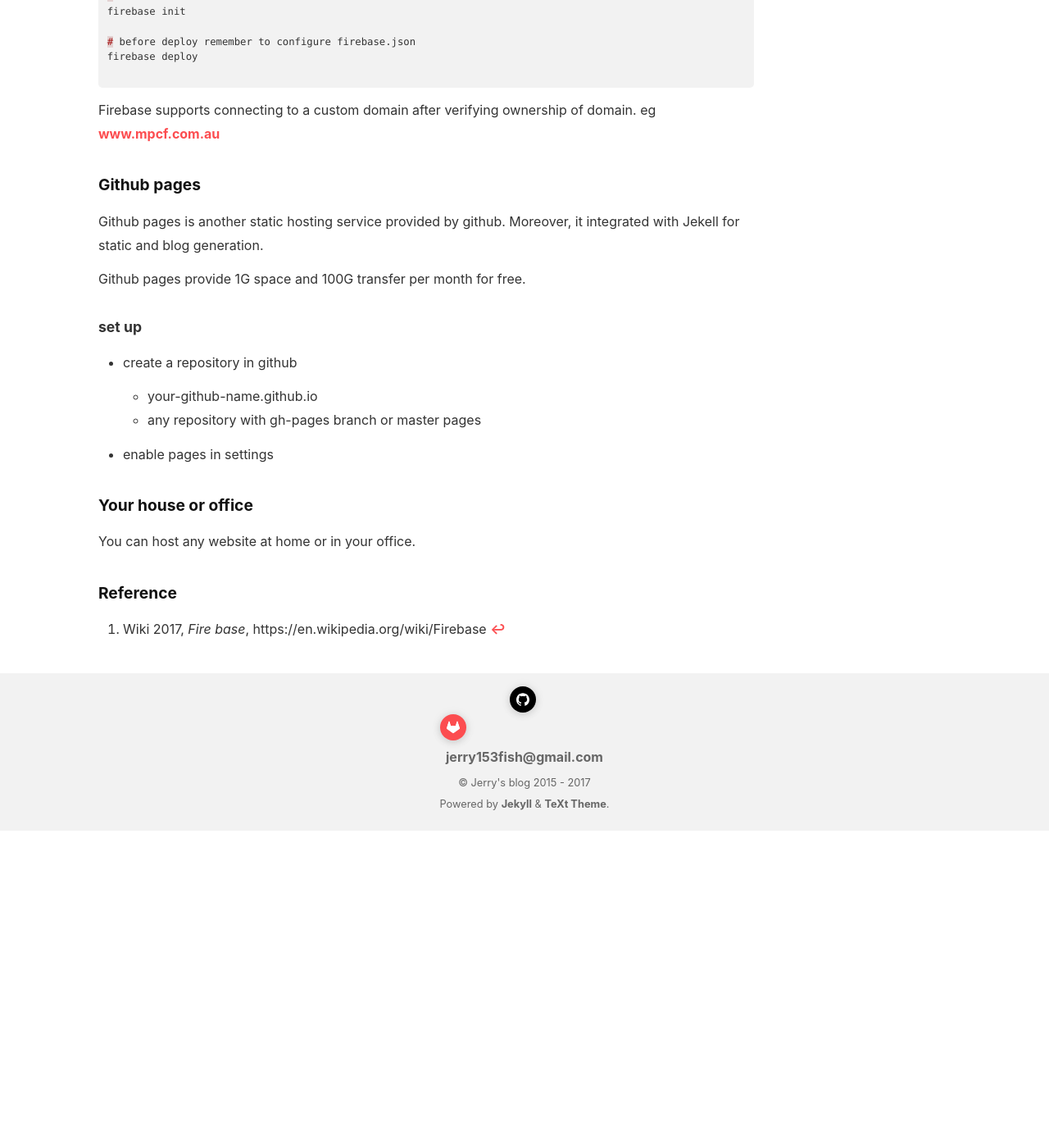
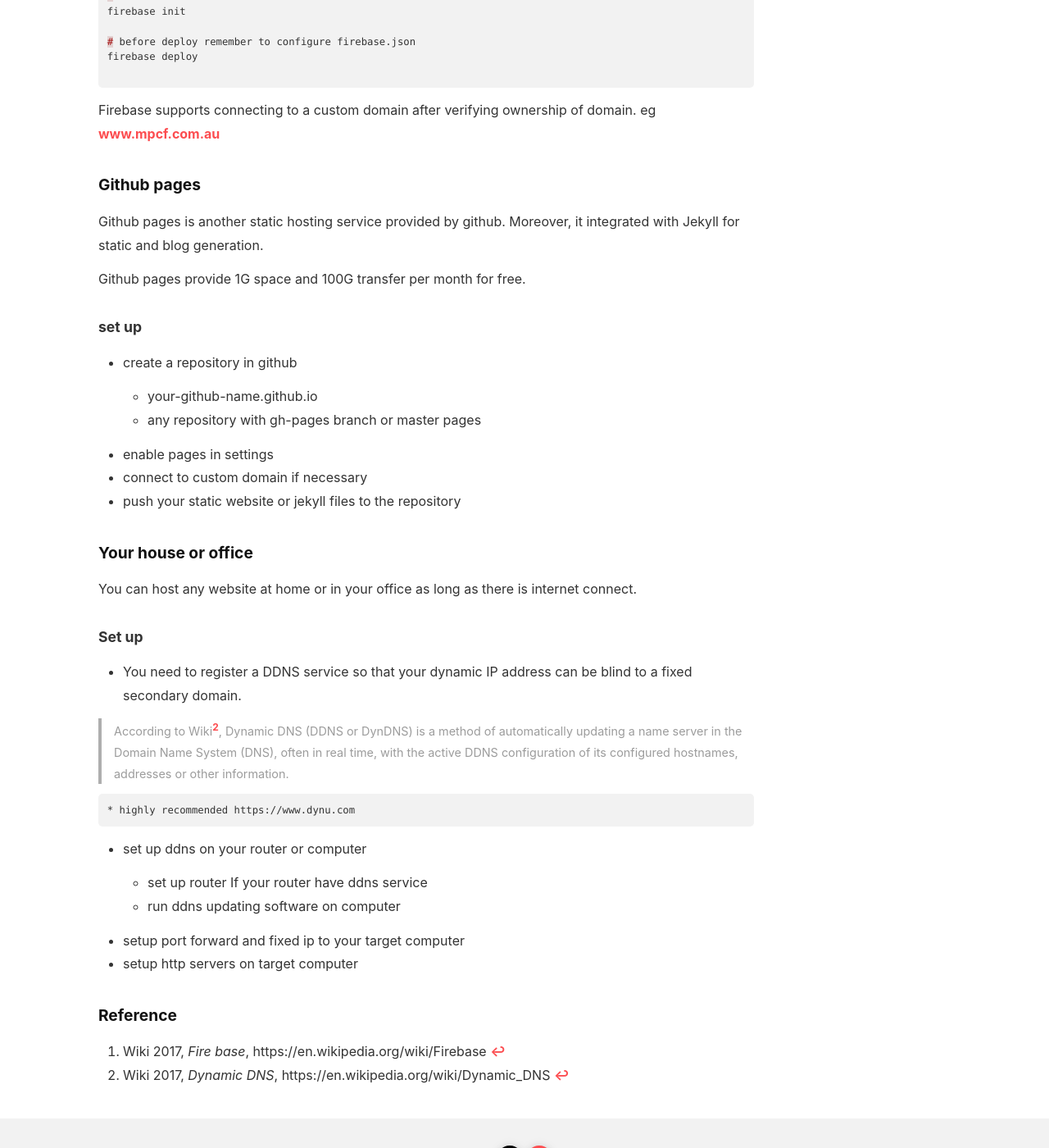
Before and after one commit to jerry153fish/jerry153fish.github.io, a Jekyll site: the page built from _posts/2017-01-18-free-hosting-methods.md, in a window 1280 px wide and 1400 px high, scrolled down 1023 px. Shown: the whole window at 82% size. Built offline with Jekyll 4.4.1, drawn with Linux system fonts in a browser that asks for light colours; nearby versions of some CDN libraries; comment, search, counter and statistics services are not loaded; before the commit the page ends 2036 px from its top, so only the background shows below that.

Commit message:
4 Jan 2018

```diff
--- a/_includes/info/follow-me.html
+++ b/_includes/info/follow-me.html
@@ -57,7 +57,7 @@
             </li>
         {% endif %}
         {% if site.author.gitlab %}
-            <li title="Follow me on gitlab."></li>
+            <li title="Follow me on gitlab.">
                 <div class="round-button googleplus">
                     <a itemprop="sameAs" href="https://www.gitlab.com/{{ site.author.gitlab }}" target="_blank">
                         <div class="icon">{% include icon/social/gitlab.svg %}</div>
--- a/_posts/2017-01-18-free-hosting-methods.md
+++ b/_posts/2017-01-18-free-hosting-methods.md
@@ -49,7 +49,7 @@ Firebase supports connecting to a custom domain after verifying ownership of dom
 
 ### Github pages
 
-Github pages is another static hosting service provided by github. Moreover, it integrated with Jekell for static and blog generation.
+Github pages is another static hosting service provided by github. Moreover, it integrated with Jekyll for static and blog generation.
 
 Github pages provide 1G space and 100G transfer per month for free.
 
@@ -61,12 +61,31 @@ Github pages provide 1G space and 100G transfer per month for free.
     * any repository with gh-pages branch or master pages
 
 * enable pages in settings
-
+* connect to custom domain if necessary
+* push your static website or jekyll files to the repository
 
 ### Your house or office
 
-You can host any website at home or in your office.
+You can host any website at home or in your office as long as there is internet connect.
+
+#### Set up
+
+* You need to register a DDNS service so that your dynamic IP address can be blind to a fixed secondary domain.
+
+> According to Wiki[^2], Dynamic DNS (DDNS or DynDNS) is a method of automatically updating a name server in the Domain Name System (DNS), often in real time, with the active DDNS configuration of its configured hostnames, addresses or other information.
+
+    * highly recommended https://www.dynu.com
+
+* set up ddns on your router or computer
+    * set up router If your router have ddns service
+    * run ddns updating software on computer
+
+
+ * setup port forward and fixed ip to your target computer
+
+ * setup http servers on target computer
 
 ### Reference
 
 [^1]: Wiki 2017, *Fire base*, https://en.wikipedia.org/wiki/Firebase
+[^2]: Wiki 2017, *Dynamic DNS*, https://en.wikipedia.org/wiki/Dynamic_DNS
```
Also changed, not shown: _posts/2016-01-11-vim-skills.md (added, +75 -0 lines), _posts/2016-08-07-Useful-comments.md (+20 -0 lines), _posts/2017-12-03-Mixed-C-C++-With-Assemble.md (+16 -3 lines), assets/img/mixedcands/cmangle.png (added).
